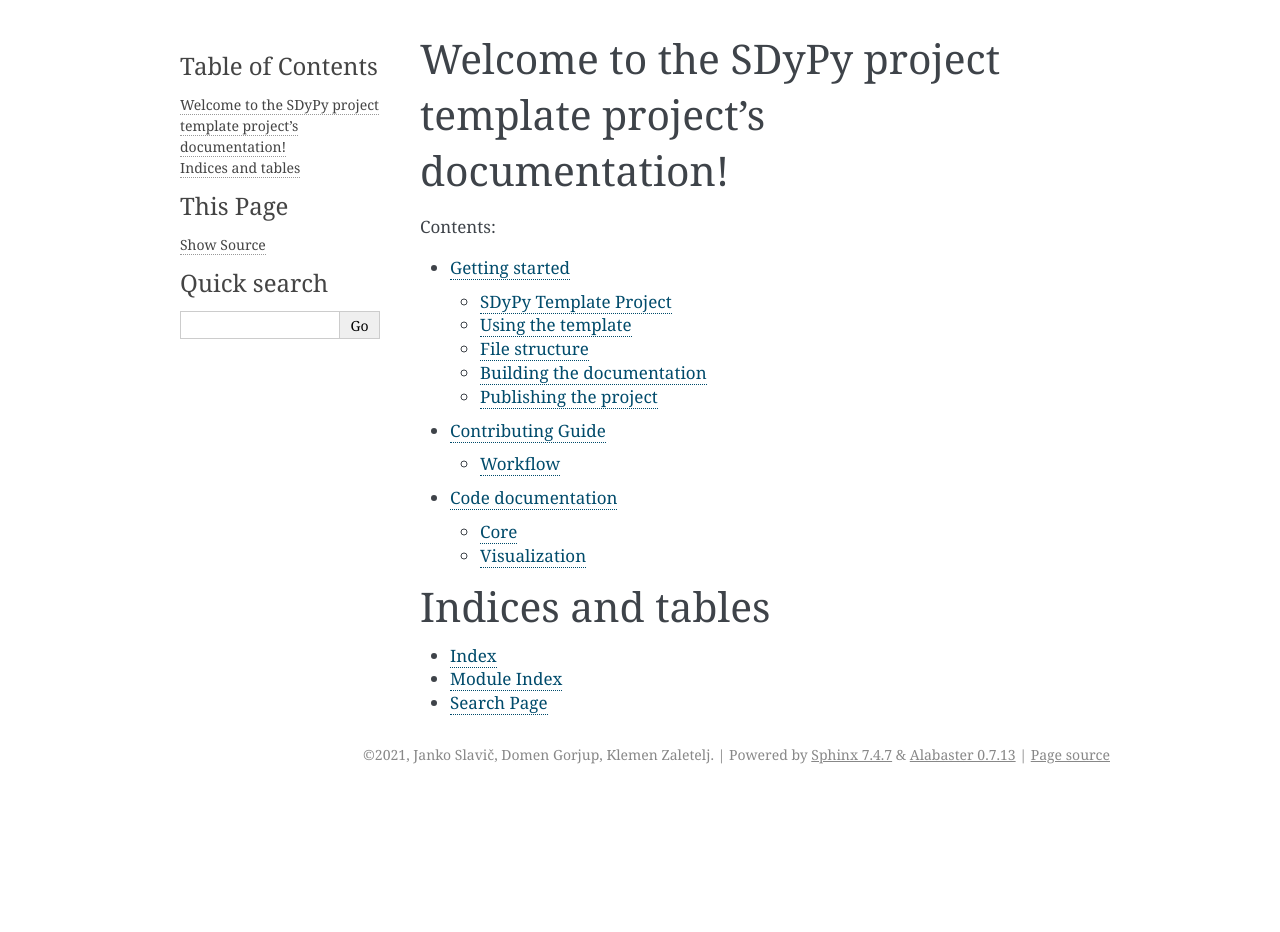
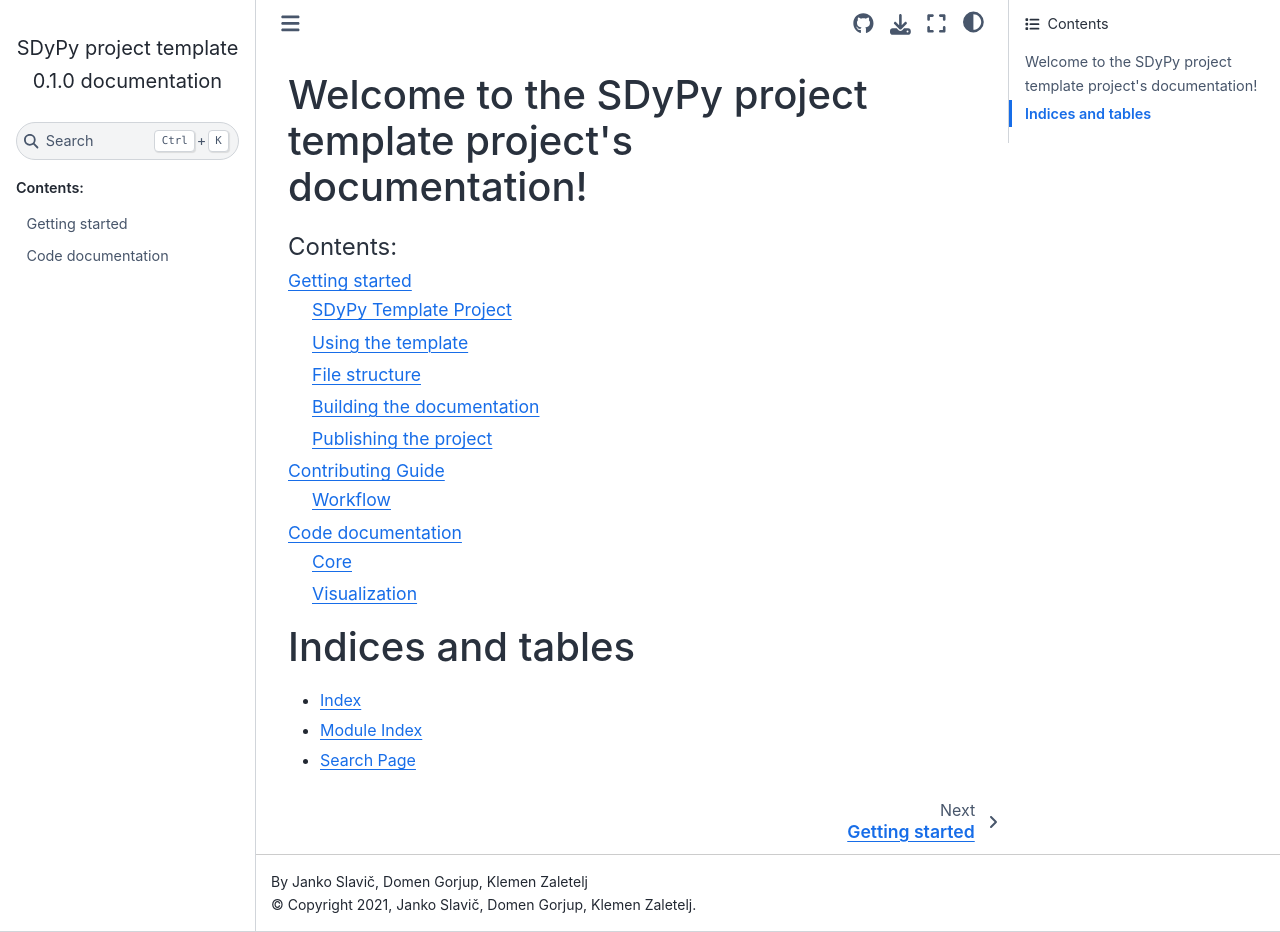
Before and after one commit to sdypy/sdypy_template_project, a Sphinx documentation site: the page built from docs/source/index.rst, in a window 1280 px wide and 932 px high. Built offline with Sphinx 7.4.7 and the Sphinx Book theme 1.1.4, drawn with Linux system fonts in a browser that asks for light colours; some of the changed lines change nothing that is shown.

Commit message:
updates, mainly sphinx docs (conf.py)

```diff
--- /dev/null
+++ b/docs/requirements.txt
@@ -0,0 +1,2 @@
+sphinx-copybutton
+sphinx-book-theme
--- a/docs/source/conf.py
+++ b/docs/source/conf.py
@@ -23,9 +23,10 @@
 project = 'SDyPy project template'
 copyright = '2021, Janko Slavič, Domen Gorjup, Klemen Zaletelj'
 author = 'Janko Slavič, Domen Gorjup, Klemen Zaletelj'
+one_line_description = 'A template for SDyPy projects.'
 
 # The short X.Y version
-version = ''
+version = '0.1'
 # The full version, including alpha/beta/rc tags
 release = '0.1.0'
 
@@ -46,7 +47,23 @@
     'sphinx_copybutton',
     # Add support for the Google docstring format
     'sphinx.ext.napoleon',
+
+    # 'myst_parser', # For Markdown support
 ]
+
+# Defined here: https://sphinx-copybutton.readthedocs.io/en/latest/use.html#using-regexp-prompt-identifiers
+copybutton_prompt_text = r">>> |\.\.\. |\$ |In \[\d*\]: | {2,5}\.\.\.: | {5,8}: "
+copybutton_prompt_is_regexp = True
+
+napoleon_custom_sections = ['Tags', 'Main methods']
+
+autodoc_default_options = {
+    'members': True,
+    'private-members': True,
+    'special-members': '__init__, __call__, __setattr__',
+    'member-order': 'bysource',
+    'show-inheritance': None,
+}
 
 # Add any paths that contain templates here, relative to this directory.
 templates_path = ['_templates']
@@ -54,8 +71,7 @@
 # The suffix(es) of source filenames.
 # You can specify multiple suffix as a list of string:
 #
-# source_suffix = ['.rst', '.md']
-source_suffix = '.rst'
+source_suffix = {'.rst': 'restructuredtext', '.md': 'restructuredtext'}
 
 # The master toctree document.
 master_doc = 'index'
@@ -65,7 +81,7 @@
 #
 # This is also used if you do content translation via gettext catalogs.
 # Usually you set "language" from the command line for these cases.
-language = None
+language = "English"
 
 # List of patterns, relative to source directory, that match files and
 # directories to ignore when looking for source files.
@@ -81,7 +97,7 @@
 # The theme to use for HTML and HTML Help pages.  See the documentation for
 # a list of builtin themes.
 #
-html_theme = 'alabaster'
+html_theme = 'sphinx_book_theme'
 
 # Theme options are theme-specific and customize the look and feel of a theme
 # further.  For a list of options available for each theme, see the
@@ -108,8 +124,15 @@
 # -- Options for HTMLHelp output ---------------------------------------------
 
 # Output file base name for HTML help builder.
-htmlhelp_basename = 'sdypy_template_project_doc'
+# htmlhelp_basename = 'sdypy_template_project_doc'
+htmlhelp_basename = project.lower().replace(' ', '_') + '_doc'
 
+html_theme_options = {
+    "repository_branch": "master",
+    "navigation_with_keys": True,
+    "repository_url": "https://github.com/sdypy/sdypy_template_project",
+    "use_repository_button": True,
+}
 
 # -- Options for LaTeX output ------------------------------------------------
 
@@ -134,9 +157,19 @@
 # Grouping the document tree into LaTeX files. List of tuples
 # (source start file, target name, title,
 #  author, documentclass [howto, manual, or own class]).
+
+# latex_documents = [
+    # (master_doc, 'sdypy_template_project.tex', 'SDyPy project template project Documentation',
+    #  'Janko Slavič, Domen Gorjup, Klemen Zaletelj', 'manual'),
+# ]
 latex_documents = [
-    (master_doc, 'sdypy_template_project.tex', 'SDyPy project template project Documentation',
-     'Janko Slavič, Domen Gorjup, Klemen Zaletelj', 'manual'),
+    (
+        master_doc,
+        project.lower().replace(' ', '_') + '.tex',
+        project + ' Documentation',
+        author,
+        'manual'
+    )
 ]
 
 
@@ -144,9 +177,19 @@
 
 # One entry per manual page. List of tuples
 # (source start file, name, description, authors, manual section).
+
+# man_pages = [
+#     (master_doc, 'sdypy_template_project', 'SDyPy project template Documentation',
+#      [author], 1)
+# ]
 man_pages = [
-    (master_doc, 'sdypy_template_project', 'SDyPy project template Documentation',
-     [author], 1)
+    (
+        master_doc,
+        project.lower().replace(' ', '_'),
+        project + ' Documentation',
+        [author],
+        1
+     )
 ]
 
 
@@ -155,10 +198,22 @@
 # Grouping the document tree into Texinfo files. List of tuples
 # (source start file, target name, title, author,
 #  dir menu entry, description, category)
+
+# texinfo_documents = [
+#     (master_doc, 'SDyPy project template', 'SDyPy project template Documentation',
+#      author, 'SDyPy project template', 'One line description of project.',
+#      'Miscellaneous'),
+# ]
 texinfo_documents = [
-    (master_doc, 'SDyPy project template', 'SDyPy project template Documentation',
-     author, 'SDyPy project template', 'One line description of project.',
-     'Miscellaneous'),
+    (
+        master_doc,
+        project.lower().replace(' ', '_'),
+        project + ' Documentation',
+        author,
+        project,
+        one_line_description,
+        'Miscellaneous'
+    ),
 ]
 
 
@@ -181,3 +236,11 @@
 
 
 # -- Extension configuration -------------------------------------------------
+
+# -- Configuration for MyST parser (markdown in sphinx) ----------------------
+# see https://myst-parser.readthedocs.io/en/latest/ for more information
+# In extenssions, enable the myst_parser extension and install the package: `pip isntall myst-parser`
+myst_enable_extensions = [
+    "dollarmath",  # For LaTeX-style math in Markdown
+    "colon_fence", # For block directives using `::`
+]
--- a/requirements.dev.txt
+++ b/requirements.dev.txt
@@ -4,4 +4,6 @@
 twine
 wheel
 pytest
-sphinx-rtd-theme
+build
+sphinx-copybutton
+sphinx-book-theme
--- a/requirements.txt
+++ b/requirements.txt
@@ -4,4 +4,3 @@
 matplotlib>=3.0.0
 pyMRAW>=0.2.0
 tqdm>=4.25.0
-sphinx-copybutton>=0.5.2
```
Also changed, not shown: .travis.yml (deleted), docs/source/_static/static_example.css (added).
